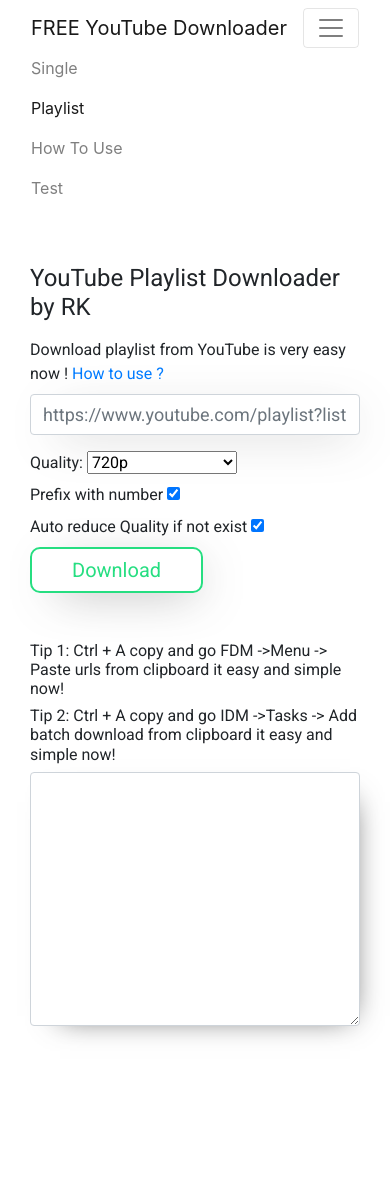
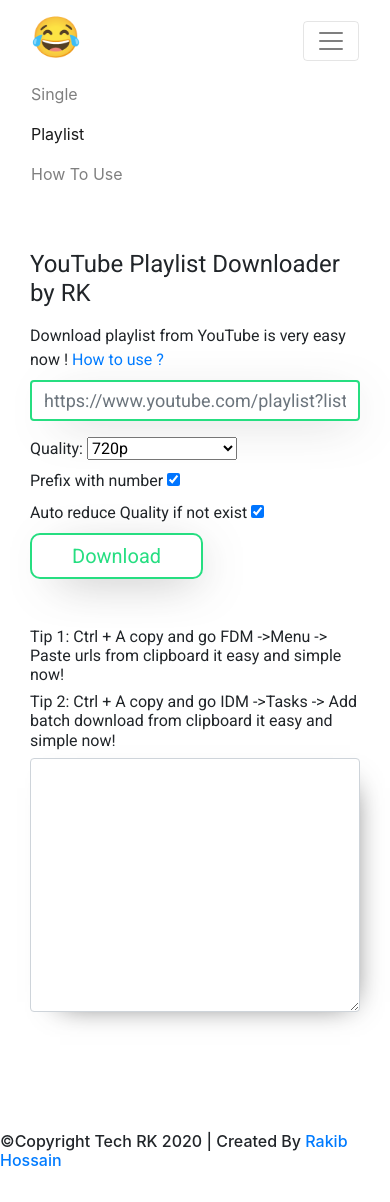
Before and after one commit to iamrk1811/YouTube-Downloader-Site, a Django app: page /playlist/ in a window 390 px wide, after a click that opens the changed part. Before the commit the page ends 1039 px from the top, so only its background shows below. Run offline with Django 3.2, Linux system fonts and the light colour scheme; some libraries are stand-ins or nearby versions.

Commit message:
fixed all bugs added some new features

```diff
--- a/YouTube_Playlist_Downloader/urls.py
+++ b/YouTube_Playlist_Downloader/urls.py
@@ -22,6 +22,6 @@ urlpatterns = [
     path('', views.homeSingle),
     path('playlist/', views.homePlaylist),
     path('playlist-ajax/', views.playlistAjax),
-
+    path('how-to-use/', views.homeHowToUse),
 
 ]
--- a/YouTube_Playlist_Downloader/views.py
+++ b/YouTube_Playlist_Downloader/views.py
@@ -126,44 +126,25 @@ def homeSingle(request):
         single_video_id = giveMeVideoID(URL)
         if not single_video_id is None:
             yt = YouTube("https://www.youtube.com/watch?v=" + single_video_id)
-            seven = False
-            four = False
-            three = False
-            two = False
-            one = False
 
+            video_title = yt.title
+            dictionary = {'title': yt.title, 'time': yt.length, 'thumbnail': yt.thumbnail_url}
+            streams = {}
             if not yt.streams.filter(progressive=True, file_extension='mp4').get_by_resolution('720p') is None:
-                seven = True
+                streams['720p'] = yt.streams.filter(progressive=True, file_extension='mp4').get_by_resolution(
+                    '720p').url + "&title=" + urllib.parse.quote(video_title, safe="")
             if not yt.streams.get_by_itag(135) is None:
-                four = True
-            if not yt.streams.filter(progressive=True, file_extension='mp4').get_by_resolution('360p') is None:
-                three = True
-            if not yt.streams.filter(progressive=True, file_extension='mp4').get_by_resolution('240p') is None:
-                two = True
-            if not yt.streams.filter(progressive=True, file_extension='mp4').get_by_resolution('144p') is None:
-                one = True
-
-            dictionary = {}
-            dictionary['title'] = yt.title
-            dictionary['time'] = yt.length
-            dictionary['thumbnail'] = yt.thumbnail_url
-            streams = {}
-            if seven:
-                streams['720p'] = yt.streams.filter(progressive=True, file_extension='mp4').get_by_resolution(
-                    '720p').url
-            if four:
                 # you can not get the video url using get_by_resolution() for 480, 240, 144
                 # you can get only video not audio by using get_by_itag()
-                streams['480p'] = yt.streams.get_by_itag(135).url
-            if three:
+                streams['480p No Audio'] = yt.streams.get_by_itag(135).url + "&title=" + urllib.parse.quote(video_title, safe="")
+            if not yt.streams.filter(progressive=True, file_extension='mp4').get_by_resolution('360p') is None:
                 streams['360p'] = yt.streams.filter(progressive=True, file_extension='mp4').get_by_resolution(
-                    '360p').url
-            if two:
-                streams['240p'] = yt.streams.filter(progressive=True, file_extension='mp4').get_by_resolution(
-                    '240p').url
-            if one:
-                streams['144p'] = yt.streams.filter(progressive=True, file_extension='mp4').get_by_resolution(
-                    '144p').url
+                    '360p').url + "&title=" + urllib.parse.quote(video_title, safe="")
+            if not yt.streams.get_by_itag(133) is None:
+                streams['240p No Audio'] = yt.streams.get_by_itag(133).url + "&title=" + urllib.parse.quote(video_title, safe="")
+            if not yt.streams.get_by_itag(160) is None:
+                streams['144p No Audio'] = yt.streams.get_by_itag(160).url + "&title=" + urllib.parse.quote(video_title, safe="")
+
             dictionary['streams'] = streams
 
             # return render(request, 'home/single.html', dictionary)
@@ -279,107 +260,5 @@ def playlistAjax(request):
         return JsonResponse(data)
 
 
-
-
-
-
-
-
-            # # making copy of the title because i don't want to prefix the real title with video no
-            # video_title_copy = video_title
-            #
-            # # this variable will hold video link temporary
-            # video_link = ""
-            # # this variable will hold title URL encoded value
-            # video_title_url_encoded = ""
-            # # this variable will hold final video download link video link + title URL encoded
-            # video_final_link = ""
-            #
-            # # checking user wants to prefix title with number or not
-            # if not request.POST.get("prefix") == None:
-            #     video_title = str(video_number) + ". " + video_title + ""
-            #
-            # # getting the quality selected by user in a variable
-            # video_quality = request.POST.get("playlist_quality")
-
-            # handling every resolution
-            # if video_quality == '720':
-            #     try:
-            #         # execute this code if 720p is selected and if 720 isn't available then go to catch
-            #         # i am handling download link here because user can uncheck reduce quality if not exist
-            #         # in this case output will be blank in text area but title thumbnail will be available but video will be not downloadable
-            #         video_link = yt.streams.filter(progressive=True, file_extension='mp4').get_by_resolution('720p').url
-            #         video_title_url_encoded = urllib.parse.quote(video_title, safe="")
-            #         video_final_link = video_link + "&title=" + video_title_url_encoded
-            #     except Exception as e:
-            #         if not request.POST.get("reduce") is None:
-            #             video_link = yt.streams.filter(progressive=True, file_extension='mp4').first().url
-            #             video_title_url_encoded = urllib.parse.quote(video_title, safe="")
-            #             video_final_link = video_link + "&title=" + video_title_url_encoded
-            #         else:
-            #             video_link = ""
-            # elif video_quality == '480':
-            #     try:
-            #         video_link = yt.streams.filter(progressive=True, file_extension='mp4').get_by_resolution('480p').url
-            #         video_title_url_encoded = urllib.parse.quote(video_title, safe="")
-            #         video_final_link = video_link + "&title=" + video_title_url_encoded
-            #     except Exception as e:
-            #         if not request.POST.get("reduce") is None:
-            #             video_link = yt.streams.filter(progressive=True, file_extension='mp4').first().url
-            #             video_title_url_encoded = urllib.parse.quote(video_title, safe="")
-            #             video_final_link = video_link + "&title=" + video_title_url_encoded
-            #         else:
-            #             video_link = ""
-            # elif video_quality == '360':
-            #     try:
-            #         video_link = yt.streams.filter(progressive=True, file_extension='mp4').get_by_resolution('360p').url
-            #         video_title_url_encoded = urllib.parse.quote(video_title, safe="")
-            #         video_final_link = video_link + "&title=" + video_title_url_encoded
-            #     except Exception as e:
-            #         if not request.POST.get("reduce") is None:
-            #             video_link = yt.streams.filter(progressive=True, file_extension='mp4').first().url
-            #             video_title_url_encoded = urllib.parse.quote(video_title, safe="")
-            #             video_final_link = video_link + "&title=" + video_title_url_encoded
-            #         else:
-            #             video_link = ""
-            # elif video_quality == '240':
-            #     try:
-            #         video_link = yt.streams.filter(progressive=True, file_extension='mp4').get_by_resolution('240p').url
-            #         video_title_url_encoded = urllib.parse.quote(video_title, safe="")
-            #         video_final_link = video_link + "&title=" + video_title_url_encoded
-            #     except Exception as e:
-            #         if not request.POST.get("reduce") is None:
-            #             video_link = yt.streams.filter(progressive=True, file_extension='mp4').first().url
-            #             video_title_url_encoded = urllib.parse.quote(video_title, safe="")
-            #             video_final_link = video_link + "&title=" + video_title_url_encoded
-            #         else:
-            #             video_link = ""
-            # elif video_quality == '144':
-            #     try:
-            #         video_link = yt.streams.filter(progressive=True, file_extension='mp4').get_by_resolution('144p').url
-            #         video_title_url_encoded = urllib.parse.quote(video_title, safe="")
-            #         video_final_link = video_link + "&title=" + video_title_url_encoded
-            #     except Exception as e:
-            #         if not request.POST.get("reduce") is None:
-            #             video_link = yt.streams.filter(progressive=True, file_extension='mp4').first().url
-            #             video_title_url_encoded = urllib.parse.quote(video_title, safe="")
-            #             video_final_link = video_link + "&title=" + video_title_url_encoded
-            #         else:
-            #             video_link = ""
-
-
-        #     # creating a list of these data
-        #     value_list.append(video_number)
-        #     value_list.append(video_thumbnail)
-        #     value_list.append(video_final_link)
-        #     print(str(video_number) + " " + video_final_link)
-        #     # creating key value pair { title : [ video_number, video_thumbnail, video_final_link] }
-        #     param[video_title_copy] = value_list
-        #     # increase video number
-        #     video_number += 1
-        #     # if video_number % 50 == 0:
-        #     #     time.sleep(1)
-        #
-        #     # this dictionary will be send to template
-        #     # passing a new line char to print after one link is printed
-        # data_dict = {'dictionary': param, 'new_line': "\n"}
+def homeHowToUse(request):
+    return render(request, 'home/how-to-use.html')
--- a/asset/css/style.css
+++ b/asset/css/style.css
@@ -81,6 +81,7 @@ body {
 .form-and-playlist-result form input{
     caret-color: #26de81;
     color: #26de81 !important;
+    border: 2px solid #26de81;
     font-size: 18px;
     -webkit-box-shadow: 10px 10px 48px -18px rgba(0,0,0,0.75);
     -moz-box-shadow: 10px 10px 48px -18px rgba(0,0,0,0.75);
@@ -185,9 +186,38 @@ body {
     font-weight: 500;
     background: transparent;
 }
+.single-download-button{
+    margin-left: 30px;
+    padding-top: 6px;
+    padding-bottom: 6px;
+    padding-right: 20px;
+    padding-left: 20px;
+    font-weight: 500;
+    font-size: 14px;
+    background: transparent;
+    border: 2px solid #26de81;
+    border-radius: 10px;
+    color: #26de81;
+    -webkit-box-shadow: 10px 10px 48px -18px rgba(0,0,0,0.75);
+    -moz-box-shadow: 10px 10px 48px -18px rgba(0,0,0,0.75);
+    box-shadow: 10px 10px 48px -18px rgba(0,0,0,0.75);
+}
+.single-download-button:hover{
+    border: 2px solid #26de81;
+    color: #fff;
+    background-color: #26de81;
+}
 
 /* Single CSS END */
 
+/* Footer START */
+.center{
+    margin: 0 auto;
+}
+.center a:link, .center a:visited, .center a:active, .center a:hover{
+    text-decoration: none;
+}
+/* Footer END */
 
 /* Media Query START*/
 @media screen and (max-width: 992px ){
@@ -201,6 +231,9 @@ body {
 
 /* Media for less than 576px */
 @media screen and (max-width: 576px){
+    .single-download-button{
+        margin-top: 10px;
+    }
 
 }
 /* Medua Query END */
--- a/asset/js/app.js
+++ b/asset/js/app.js
@@ -25,6 +25,7 @@ $(document).ready(function () {
     // });
 
 
+    $('#year').html(new Date().getFullYear());
 
     // code for playlist page
     $(document).on('submit', '#playlist_form', function(e){
@@ -49,7 +50,7 @@ $(document).ready(function () {
                     new_video_area_text += $('#playlist_result_area_id').text()
                     $.ajax({
                         type: 'GET',
-                        url: 'http://127.0.0.1:8000/playlist-ajax',
+                        url: '/playlist-ajax',
                         data: {
                             video_no: i,
                             video_quality: $('#playlist_quality_id :selected').val(),
@@ -84,19 +85,21 @@ $(document).ready(function () {
                 csrfmiddlewaretoken: $('input[name=csrfmiddlewaretoken]').val()
             },
             success: function (data) {
+
                 var json_data = JSON.parse(JSON.stringify(data));
                 $('#single_video_thumbnail_id').html('<img src="' + json_data.thumbnail + '" class="img-fluid" alt="thumbnail">');
                 $('#single_video_title_id').text(json_data.title);
                 $('#single_video_time_id').html(json_data.time);
-                var streams = "";
+                var streams = "<select id='single_download_select_id' onchange='optionChanged()'><script type='text/javascript'> function optionChanged(){$('#dynamicURL').attr('href', $('#single_download_select_id :selected').val());}</script>";
                 // var output = Object.keys(json_data.streams)[1];
                 for (i = 0; i < Object.keys(data.streams).length; i++) {
-                    streams += "<a href='" + Object.values(json_data.streams)[i] + "'><button>" + Object.keys(json_data.streams)[i] + "</button>";
+                    streams += "<option value='" + Object.values(json_data.streams)[i] + "'>" + Object.keys(json_data.streams)[i] + "</option>";
                 }
+                streams += "</select><a id='dynamicURL' href=''><button class='single-download-button'>Download</button></a>"
                 $('#single_video_download_id').html(streams);
+                $('#dynamicURL').attr('href', Object.values(json_data.streams)[0]);
             }
         });
     });
 
-
 });
--- a/templates/home/basic.html
+++ b/templates/home/basic.html
@@ -6,6 +6,7 @@
     <meta charset="UTF-8">
     <meta name="viewport" content="width=device-width, initial-scale=1.0">
     <title>{% block title %}{% endblock %}</title>
+    <link rel="shortcut icon" type="image/x-icon" href="{%static 'img/icon.ico'%}">
     <!-- Custom CSS File -->
     <link rel="stylesheet" href="{% static 'css/style.css' %}">
     <!-- Bootstrap CSS File -->
@@ -17,7 +18,7 @@
     <header>
         <div class="main-header container">
             <nav class="navbar navbar-expand-lg navbar-light ">
-                <a class="navbar-brand" href="#">FREE YouTube Downloader</a>
+                <a class="navbar-brand" href="#"><h1>😂</h1></a>
                 <button class="navbar-toggler" type="button" data-toggle="collapse"
                     data-target="#navbarSupportedContent" aria-controls="navbarSupportedContent" aria-expanded="false"
                     aria-label="Toggle navigation">
@@ -27,16 +28,13 @@
                 <div class="collapse navbar-collapse" id="navbarSupportedContent">
                     <ul class="navbar-nav ml-auto">
                         <li class="nav-item {% if request.path == '/' %}active{% endif %}">
-                            <a class="nav-link" href="">Single</a>
+                            <a class="nav-link" href="/">Single</a>
                         </li>
                         <li class="nav-item {% if request.path == '/playlist/' %}active{% endif %}">
-                            <a class="nav-link" href="playlist">Playlist</a>
+                            <a class="nav-link" href="/playlist">Playlist</a>
                         </li>
-                        <li class="nav-item {% if request.path == 'how-to-use' %}active{% endif %}">
-                            <a class="nav-link" href="#">How To Use</a>
-                        </li>
-                        <li class="nav-item {% if request.path == 'how-to-use' %}active{% endif %}">
-                            <a class="nav-link" href="{{request.site_name}}">Test</a>
+                        <li class="nav-item {% if request.path == '/how-to-use/' %}active{% endif %}">
+                            <a class="nav-link" href="/how-to-use">How To Use</a>
                         </li>
                     </ul>
                 </div>
@@ -44,6 +42,15 @@
         </div>
     </header>
     {% block body %}{% endblock %}
+    <footer>
+        <div class="col-12">
+            <div class="row">
+                <div class="footer center py-4">
+                    <h6>&copy;Copyright Tech RK <span id="year"></span> | Created By <a href="https://www.facebook.com/rakibrk1811">Rakib Hossain</a></h6>
+                </div>
+            </div>
+        </div>
+    </footer>
     {% block script %}{% endblock %}
     <!-- Jquery JS File -->
     <script src="{% static 'js/jquery-3.4.1.min.js' %}"></script>
```
Also changed, not shown: templates/home/how-to-use.html (added, +25 -0 lines), templates/home/single.html (+11 -3 lines), README.md (added), asset/img/icon.ico (added), asset/img/playlist-demo/1.jpg (added), asset/img/playlist-demo/2.JPG (added), asset/img/playlist-demo/3.jpg (added), asset/img/playlist-demo/4.JPG (added), asset/img/playlist-demo/5.jpg (added), asset/img/playlist-demo/6.jpg (added), asset/img/thumbnail.jpg (deleted).
